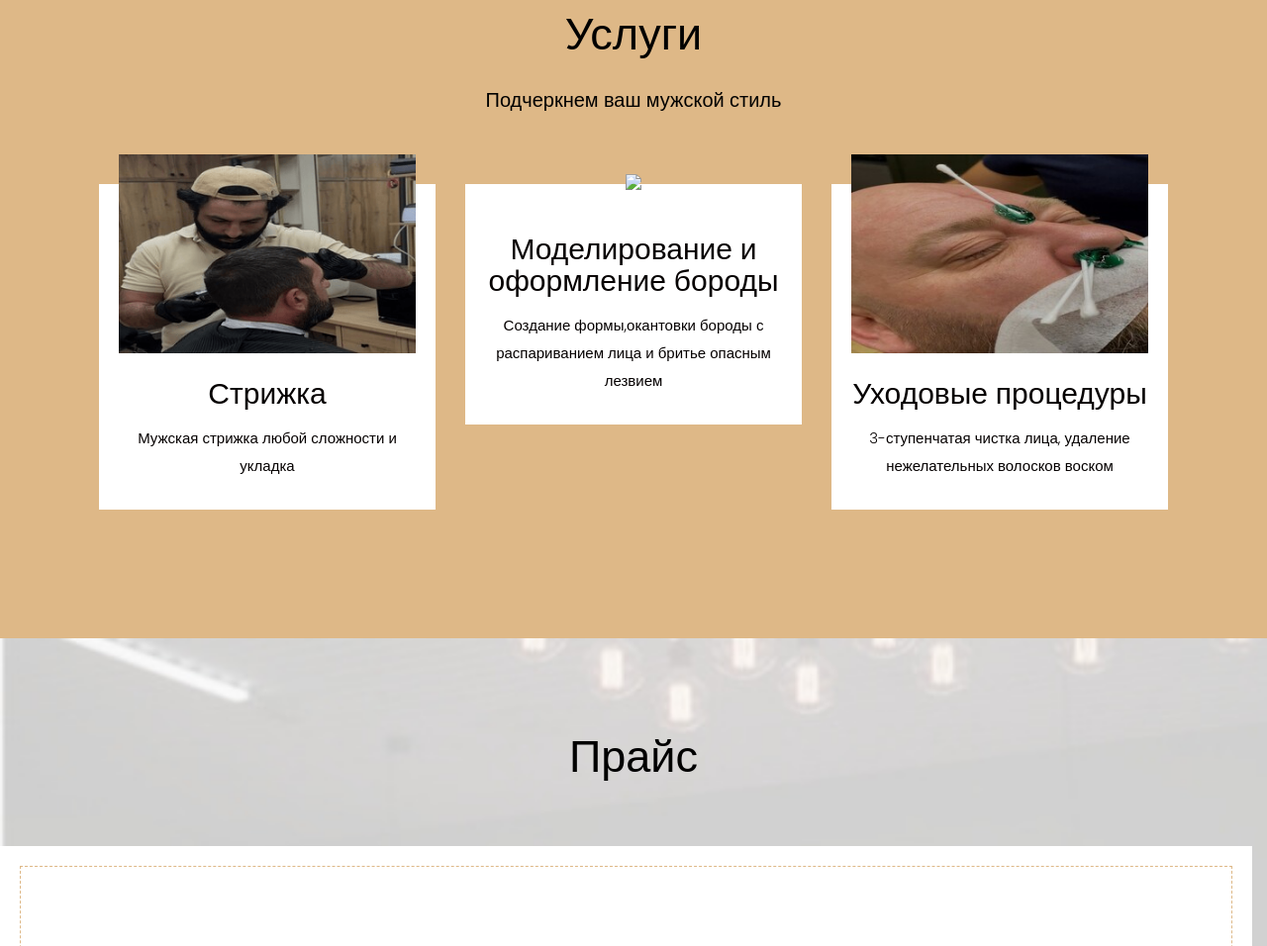
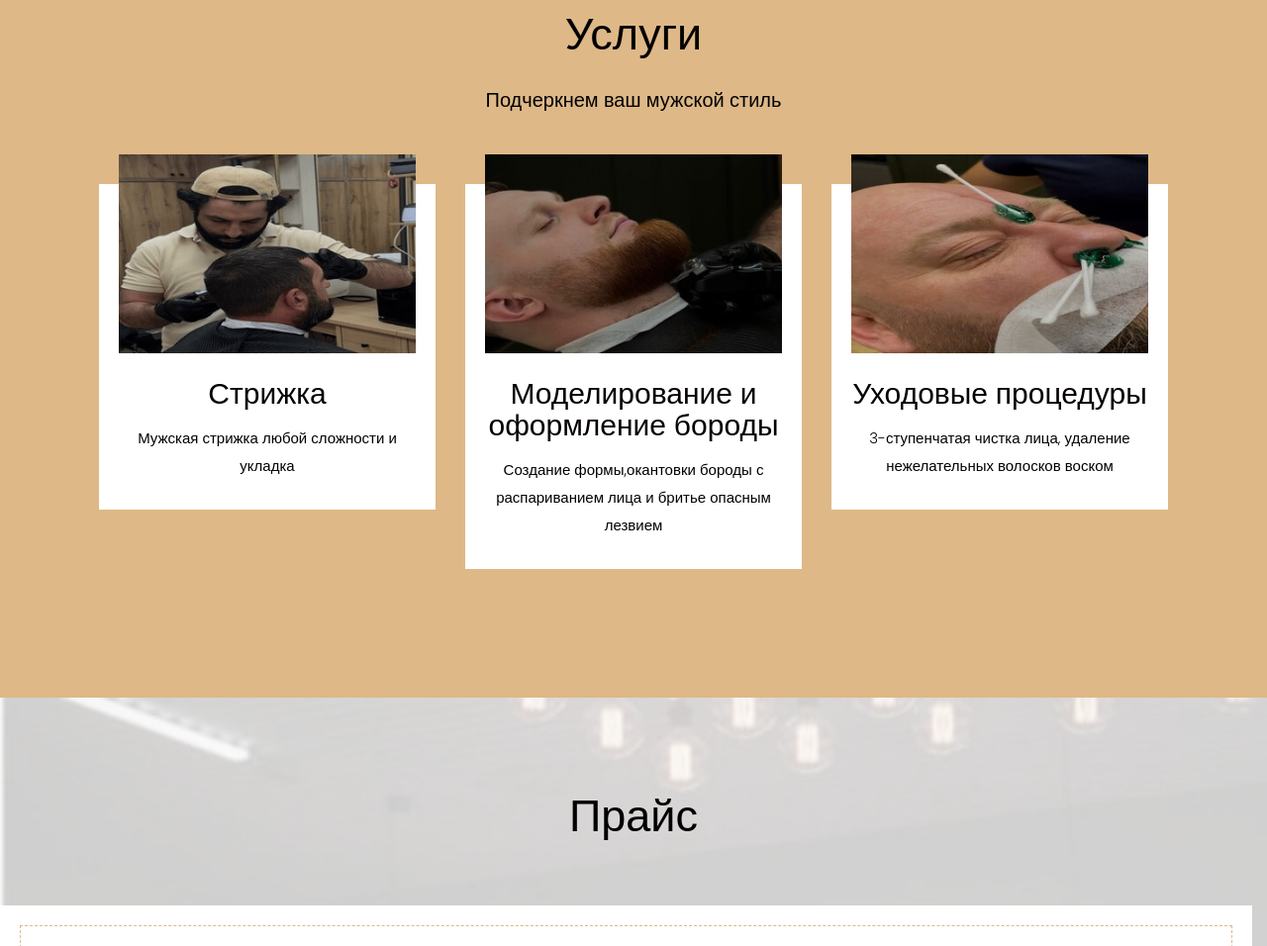
Before and after one commit to PopovaEka1/Markos.github.io, a plain HTML site: page index.html in a window 1280 px wide. Shown: the part 1545-2501 px from the top of the page at 99% size. Drawn offline with Linux system fonts and the light colour scheme.

Commit message:
Update index.html

```diff
--- a/index.html
+++ b/index.html
@@ -189,7 +189,7 @@
                                         </div>
                                         <div class="col-xl-4 col-lg-4 col-md-4 col-sm-12">
                                             <div class="service_box">
-                                                <figure><img src="images/brd.png"></figure>
+                                                <figure><img src="images/brd.jpg"></figure>
                                                 <h3> Моделирование и оформление бороды</h3>
                                                 <p>Создание формы,окантовки бороды с распариванием лица и бритье опасным лезвием</p>
                                             </div>
```
